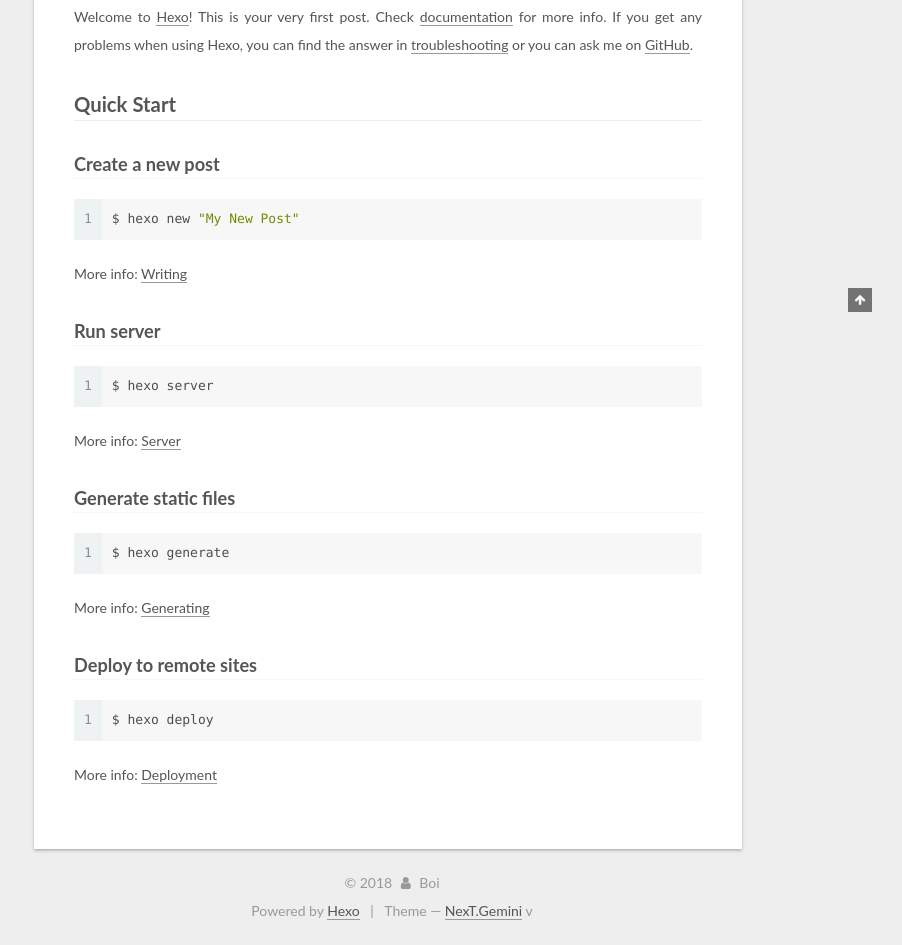
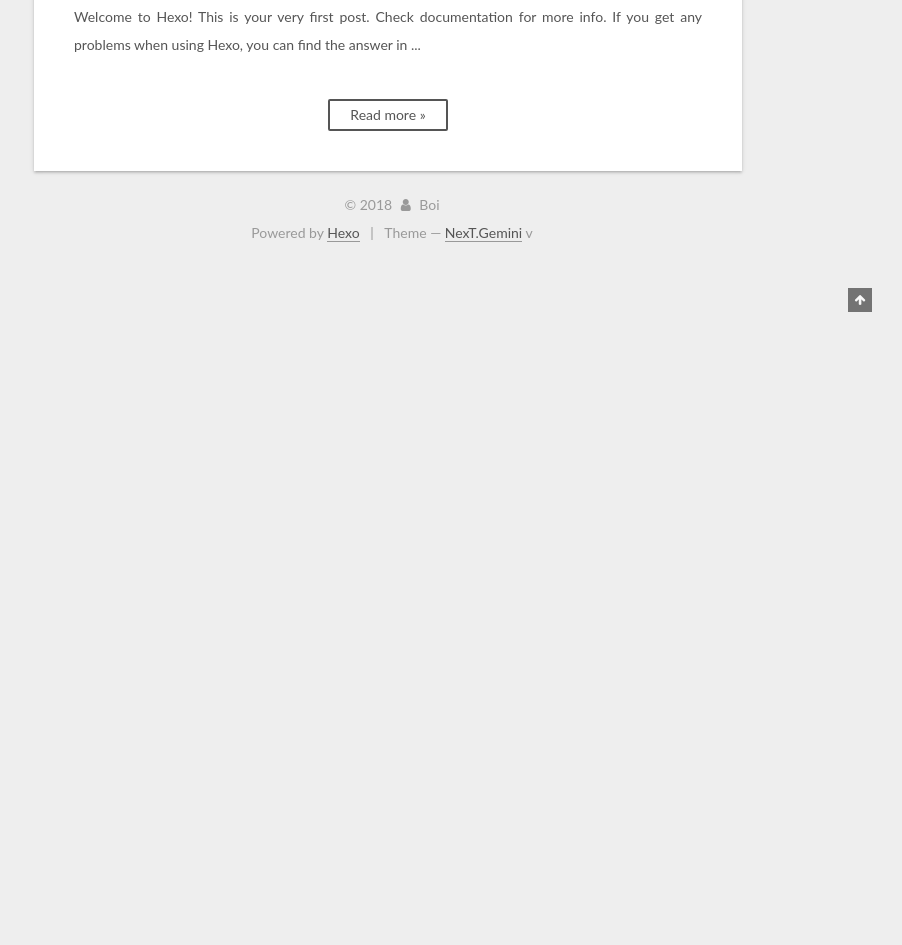
Before and after one commit to Airboi/Airboi.github.io, a plain HTML site: page index.html in a window 1280 px wide. Shown: the part 588-1533 px from the top of the page, without its empty margins (378-1280 px from the left). After the commit the page ends 855 px from the top, so only its background shows below. Drawn offline with Linux system fonts and the light colour scheme.

Commit message:
Site updated: 2018-04-17 10:58:47

```diff
--- a/index.html
+++ b/index.html
@@ -456,17 +456,15 @@
 
 
 
-            <p>Welcome to <a href="https://hexo.io/" target="_blank" rel="noopener">Hexo</a>! This is your very first post. Check <a href="https://hexo.io/docs/" target="_blank" rel="noopener">documentation</a> for more info. If you get any problems when using Hexo, you can find the answer in <a href="https://hexo.io/docs/troubleshooting.html" target="_blank" rel="noopener">troubleshooting</a> or you can ask me on <a href="https://github.com/hexojs/hexo/issues" target="_blank" rel="noopener">GitHub</a>.</p>
-<h2 id="Quick-Start"><a href="#Quick-Start" class="headerlink" title="Quick Start"></a>Quick Start</h2><h3 id="Create-a-new-post"><a href="#Create-a-new-post" class="headerlink" title="Create a new post"></a>Create a new post</h3><figure class="highlight bash"><table><tr><td class="gutter"><pre><span class="line">1</span><br></pre></td><td class="code"><pre><span class="line">$ hexo new <span class="string">"My New Post"</span></span><br></pre></td></tr></table></figure>
-<p>More info: <a href="https://hexo.io/docs/writing.html" target="_blank" rel="noopener">Writing</a></p>
-<h3 id="Run-server"><a href="#Run-server" class="headerlink" title="Run server"></a>Run server</h3><figure class="highlight bash"><table><tr><td class="gutter"><pre><span class="line">1</span><br></pre></td><td class="code"><pre><span class="line">$ hexo server</span><br></pre></td></tr></table></figure>
-<p>More info: <a href="https://hexo.io/docs/server.html" target="_blank" rel="noopener">Server</a></p>
-<h3 id="Generate-static-files"><a href="#Generate-static-files" class="headerlink" title="Generate static files"></a>Generate static files</h3><figure class="highlight bash"><table><tr><td class="gutter"><pre><span class="line">1</span><br></pre></td><td class="code"><pre><span class="line">$ hexo generate</span><br></pre></td></tr></table></figure>
-<p>More info: <a href="https://hexo.io/docs/generating.html" target="_blank" rel="noopener">Generating</a></p>
-<h3 id="Deploy-to-remote-sites"><a href="#Deploy-to-remote-sites" class="headerlink" title="Deploy to remote sites"></a>Deploy to remote sites</h3><figure class="highlight bash"><table><tr><td class="gutter"><pre><span class="line">1</span><br></pre></td><td class="code"><pre><span class="line">$ hexo deploy</span><br></pre></td></tr></table></figure>
-<p>More info: <a href="https://hexo.io/docs/deployment.html" target="_blank" rel="noopener">Deployment</a></p>
-
-
+          Welcome to Hexo! This is your very first post. Check documentation for more info. If you get any problems when using Hexo, you can find the answer in
+          ...
+          <!--noindex-->
+          <div class="post-button text-center">
+            <a class="btn" href="/2018/04/15/hello-world/#more" rel="contents">
+              Read more &raquo;
+            </a>
+          </div>
+          <!--/noindex-->
 
 
     </div>
```
